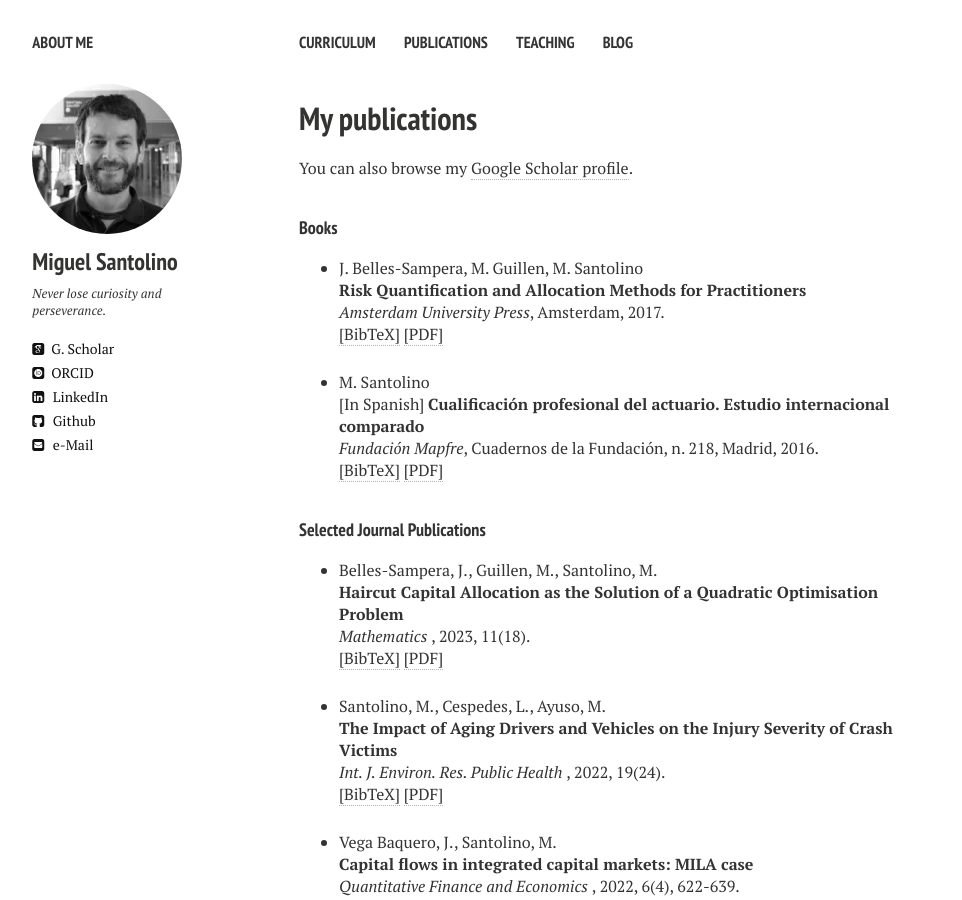
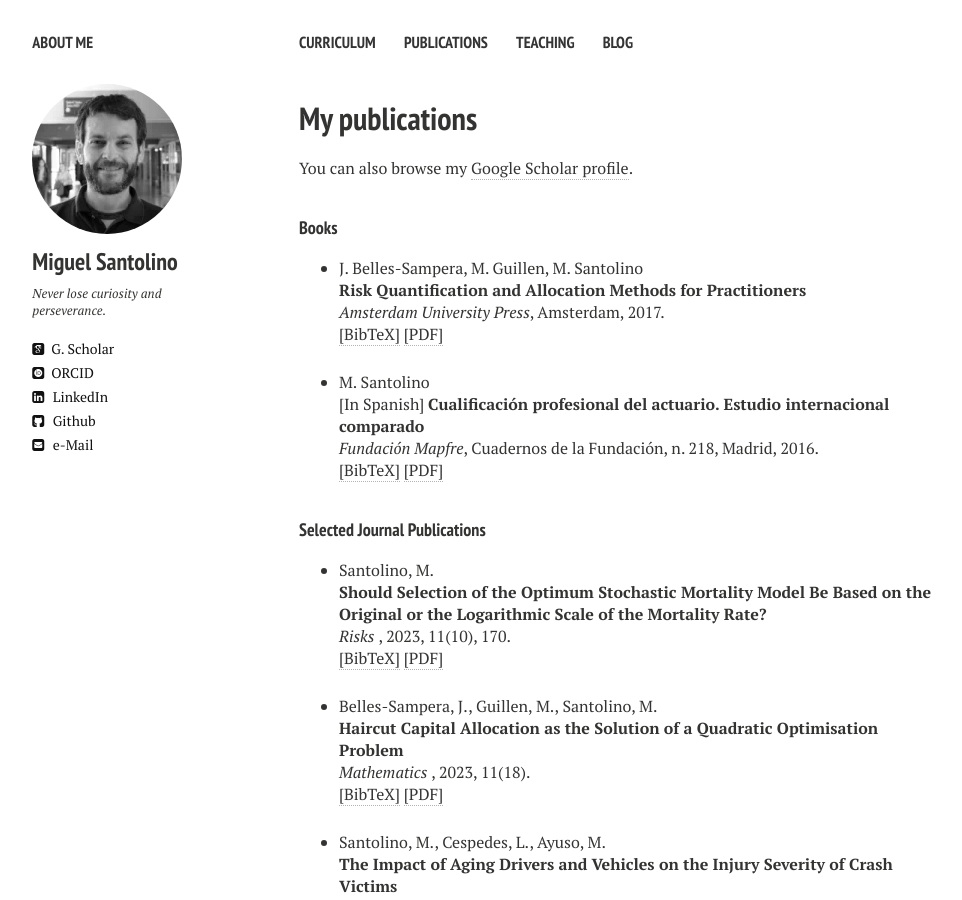
Before and after one commit to msantolino/msantolino.github.io, a Jekyll site: the page built from publications.md, in a window 1280 px wide and 900 px high. Shown: the whole window, without its empty margins (21-983 px from the left). Built offline with Jekyll 4.4.1, drawn with Linux system fonts in a browser that asks for light colours; nearby versions of some CDN libraries.

Commit message:
Update publications.html

```diff
--- a/_layouts/publications.html
+++ b/_layouts/publications.html
@@ -140,7 +140,31 @@ address   = {Madrid}
 <!-- Generated from JabRef by PubList by Truong Nghiem at 11:44 on 2015.09.10. -->
 <ul class="biblist">
 
-<!-- Item: santolino2034 -->
+<!-- Item: santolino2023b -->
+<li ><p>
+  Santolino, M.
+<br><b> Should Selection of the Optimum Stochastic Mortality Model Be Based on the Original or the Logarithmic Scale of the Mortality Rate?  </b><br>
+<i> Risks </i>, 2023, 11(10), 170.
+<br />
+<a href="javascript:toggleBibtex('santolino2023')">[BibTeX]</a>
+<a href="https://www.mdpi.com/2227-9091/11/10/170" target="_blank">[PDF]</a>
+</p>
+<div id="bib_santolino2023b" class="bibtex noshow">
+<pre>
+@article{santolino2023b,
+  author = {Santolino, M.},
+  title = {Should Selection of the Optimum Stochastic Mortality Model Be Based on the Original or the Logarithmic Scale of the Mortality Rate?},
+  year = {2023},
+  number = {11},
+  volume = {10},
+  pages={},
+  journal = {Risks}
+}
+</pre>
+</div>
+</li>
+
+<!-- Item: santolino2023 -->
 <li ><p>
   Belles-Sampera, J., Guillen, M., Santolino, M.
 <br><b> Haircut Capital Allocation as the Solution of a Quadratic Optimisation Problem </b><br>
```
